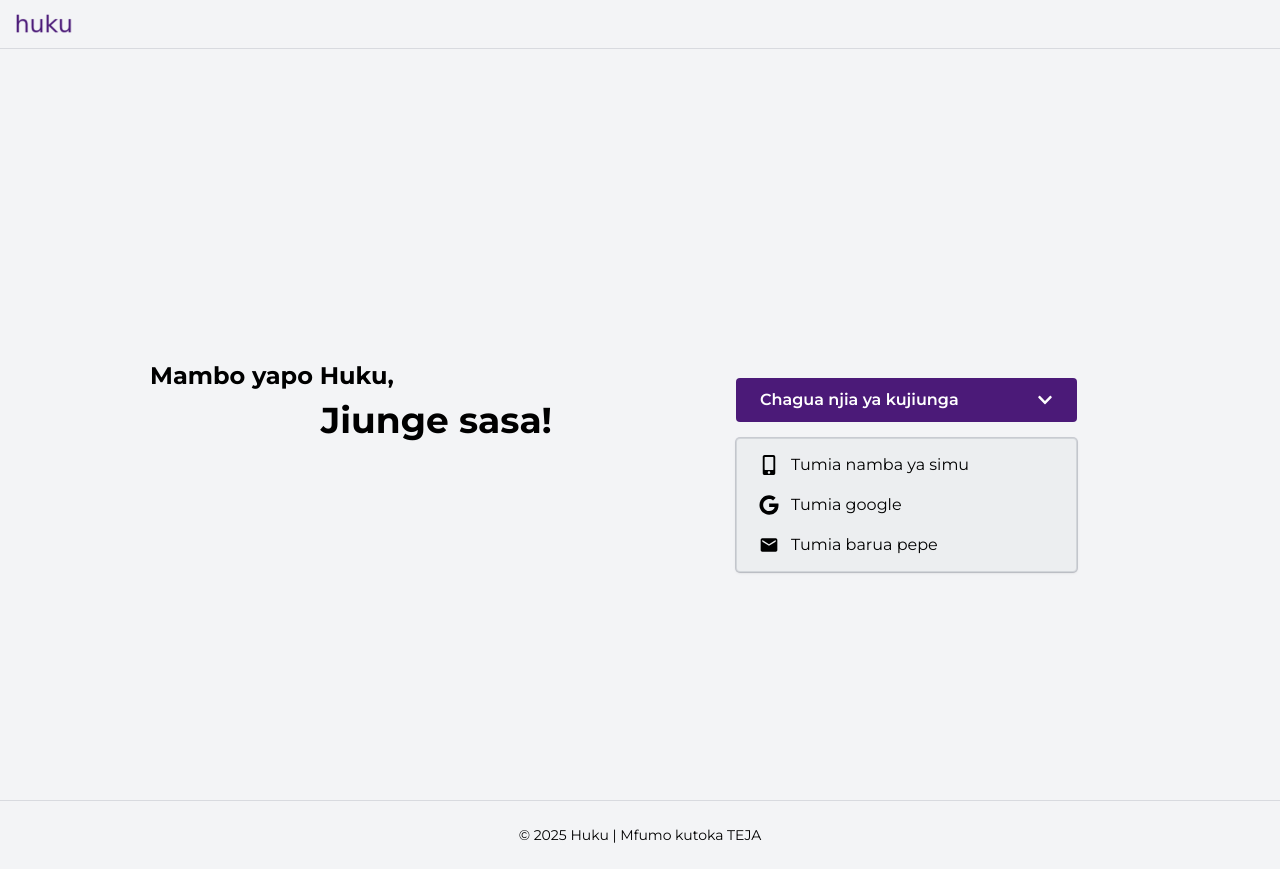
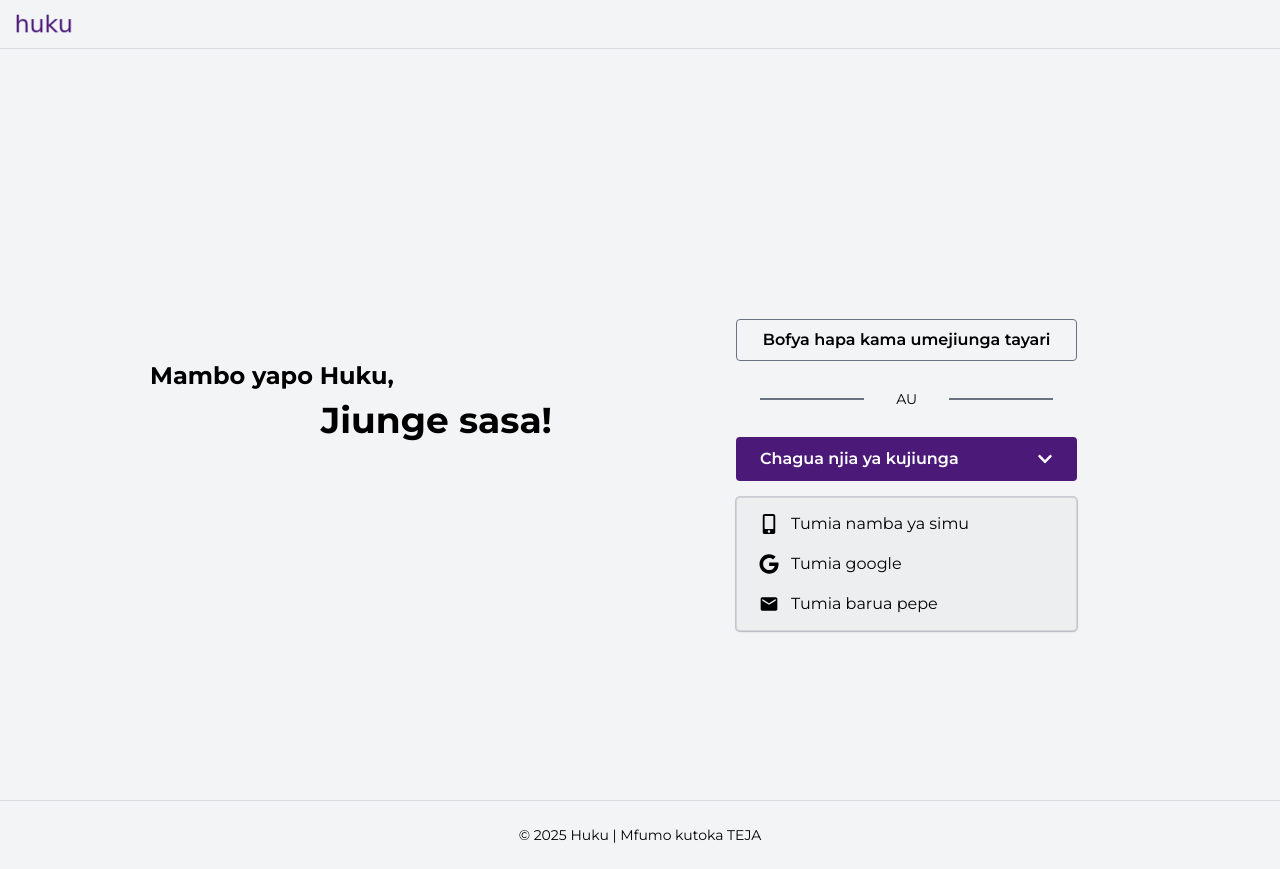
Before and after one commit to kelvinpella/huku, a Next.js app: page / in a window 1280 px wide. Built offline with nearby package versions, Linux system fonts and the light colour scheme.

Commit message:
implemented a link between signup and login forms, for users to navigate around

```diff
--- /dev/null
+++ b/src/components/Banner/OptionText.tsx
@@ -0,0 +1,9 @@
+export default function OptionText() {
+  return (
+    <div className="w-full flex items-center justify-center gap-8 py-2 px-6">
+      <hr className="w-full border border-gray-500" />
+      <span className="text-black uppercase text-sm">au</span>
+      <hr className="w-full border border-gray-500" />
+    </div>
+  );
+}
--- /dev/null
+++ b/src/components/Buttons/AuthSwitchButton.tsx
@@ -0,0 +1,16 @@
+import CustomLink from "./CustomLink";
+
+type AuthSwitchButtonProps = Record<"title" | "url", string>;
+
+export default function AuthSwitchButton({
+  title,
+  url,
+}: AuthSwitchButtonProps) {
+  return (
+    <div className="w-full py-5 ">
+      <CustomLink href={url} variant="plane" className="w-full justify-center">
+        {title}
+      </CustomLink>
+    </div>
+  );
+}
--- a/src/components/LandingPage/LandingPage.tsx
+++ b/src/components/LandingPage/LandingPage.tsx
@@ -1,11 +1,17 @@
 import RegistrationWelcomeText from "./RegistrationWelcomeText";
 import RegistrationMenu from "./RegistrationMenu";
+import AuthSwitchButton from "../Buttons/AuthSwitchButton";
+import OptionText from "../Banner/OptionText";
 
 export default function LandingPage() {
   return (
     <div className="w-full h-screen flex flex-col items-center justify-center lg:grid lg:grid-cols-2 grid-rows-1 lg:justify-start lg:gap-44">
       <RegistrationWelcomeText />
-      <RegistrationMenu />
+      <div className="w-full md:w-2/3 md:mx-auto lg:mx-0 my-10 px-2">
+        <AuthSwitchButton title="Bofya hapa kama umejiunga tayari" url="/login" />
+        <OptionText />
+        <RegistrationMenu />
+      </div>
     </div>
   );
 }
--- a/src/components/LandingPage/RegistrationMenu.tsx
+++ b/src/components/LandingPage/RegistrationMenu.tsx
@@ -15,7 +15,7 @@ export default function RegistrationMenu() {
   }, []);
 
   return (
-    <div className="relative w-full md:w-2/3 md:mx-auto lg:mx-0 my-10 py-5 px-2">
+    <div className="relative w-full py-5">
       <Menu>
         <MenuButton
           ref={menuButtonRef}
@@ -26,7 +26,7 @@ export default function RegistrationMenu() {
             <FaChevronDown />
           </span>
         </MenuButton>
-        <MenuItems className="customCard absolute inset-x-2 top-20 z-10  outline-none focus:ring focus:ring-encore/30">
+        <MenuItems className="customCard absolute inset-x-0 top-20 z-10  outline-none focus:ring focus:ring-encore/30">
           <SignupOptions />
         </MenuItems>
       </Menu>
--- a/src/components/Login/AuthLoginOptionsWrapper.tsx
+++ b/src/components/Login/AuthLoginOptionsWrapper.tsx
@@ -12,7 +12,7 @@ export default function AuthLoginOptionsWrapper({
   buttonClickHandler,
 }: Props) {
   return (
-    <div className="w-full flex flex-col items-center justify-center gap-4">
+    <div className="w-full flex flex-col items-center justify-center gap-4 mb-6">
       {options.map(({ label, icon, value }) => (
         <CustomButton
           key={value}
--- a/src/components/Login/Login.tsx
+++ b/src/components/Login/Login.tsx
@@ -5,6 +5,7 @@ import AuthPageContainer from "../containers/AuthPageContainer";
 import AuthFormCard from "../containers/AuthFormCard";
 import LoginMethods from "./LoginMethods";
 import SocialLogin from "./SocialLogin";
+import Link from "next/link";
 
 type Props = {
   loginOptionPromise?: AuthPageParam<"login">;
@@ -22,8 +23,11 @@ export default function Login({ loginOptionPromise }: Props) {
   return (
     <AuthPageContainer bannerText={bannerText}>
       <AuthFormCard>
-        <SocialLogin/>
+        <SocialLogin />
         <LoginMethods loginOptionPromise={loginOptionPromise} />
+        <div className="w-full mt-8 text-center">
+          Kama haujajiunga bado, <Link href="/" className="text-blue-500 hover:text-blue-600 font-semibold">Bofya hapa</Link>
+        </div>
       </AuthFormCard>
     </AuthPageContainer>
   );
--- a/src/components/Login/SocialLogin.tsx
+++ b/src/components/Login/SocialLogin.tsx
@@ -1,6 +1,7 @@
 import { getAuthOptions } from "@/common/functions/getAuthOptions";
 import AuthLoginOptionsWrapper from "./AuthLoginOptionsWrapper";
 import { AuthOption } from "@/typings";
+import OptionText from "../Banner/OptionText";
 
 export default function SocialLogin() {
   const socialLogins = getAuthOptions({
@@ -17,11 +18,8 @@ export default function SocialLogin() {
         options={socialLogins}
         buttonClickHandler={buttonClickHandler}
       />
-      <div className="w-full flex items-center justify-center gap-8 my-4 py-2 px-6">
-        <hr className="w-full border border-gray-500" />
-        <span className="text-black uppercase text-sm">au</span>
-        <hr className="w-full border border-gray-500" />
-      </div>
+
+      <OptionText />
     </div>
   );
 }
```
